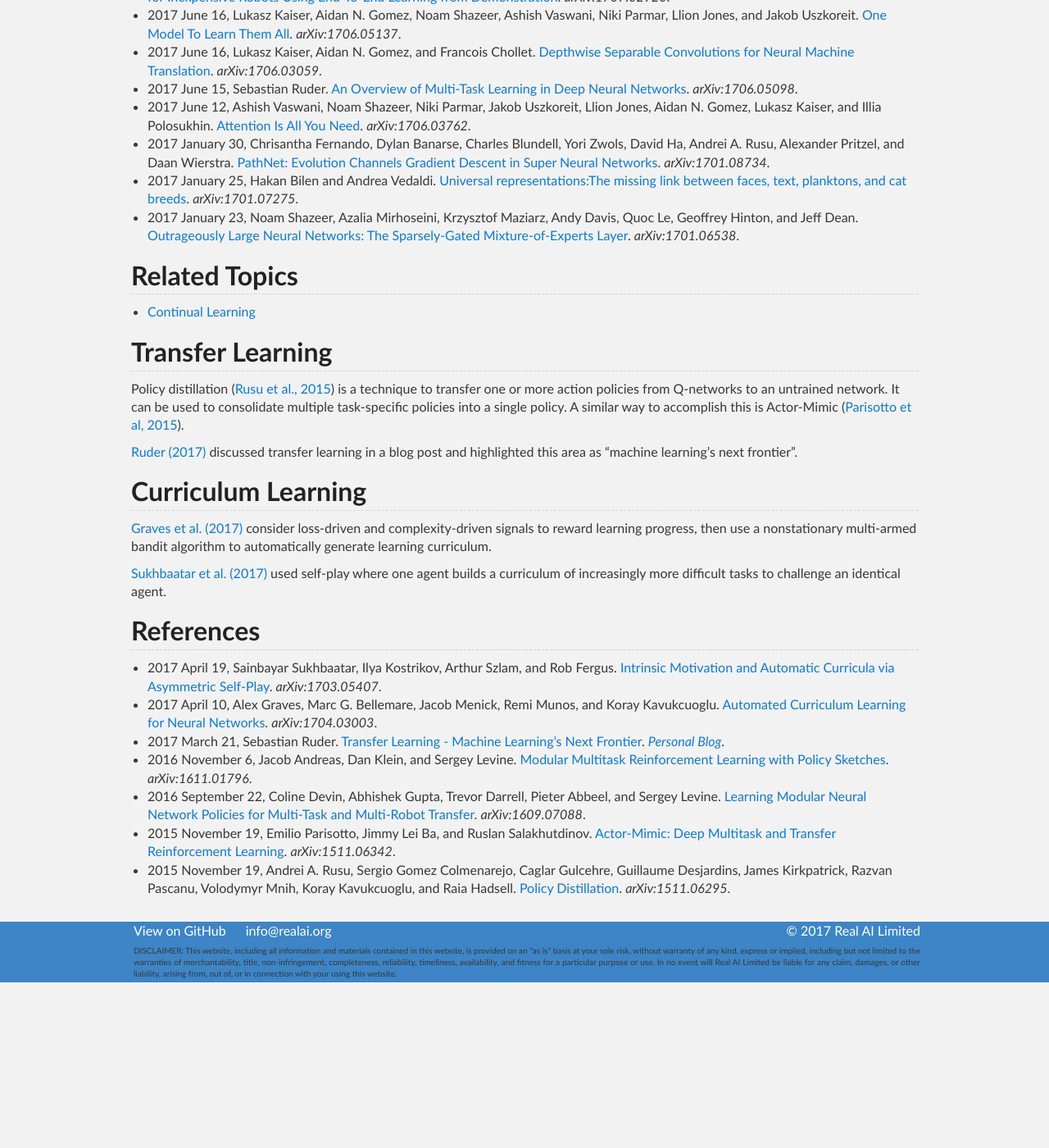
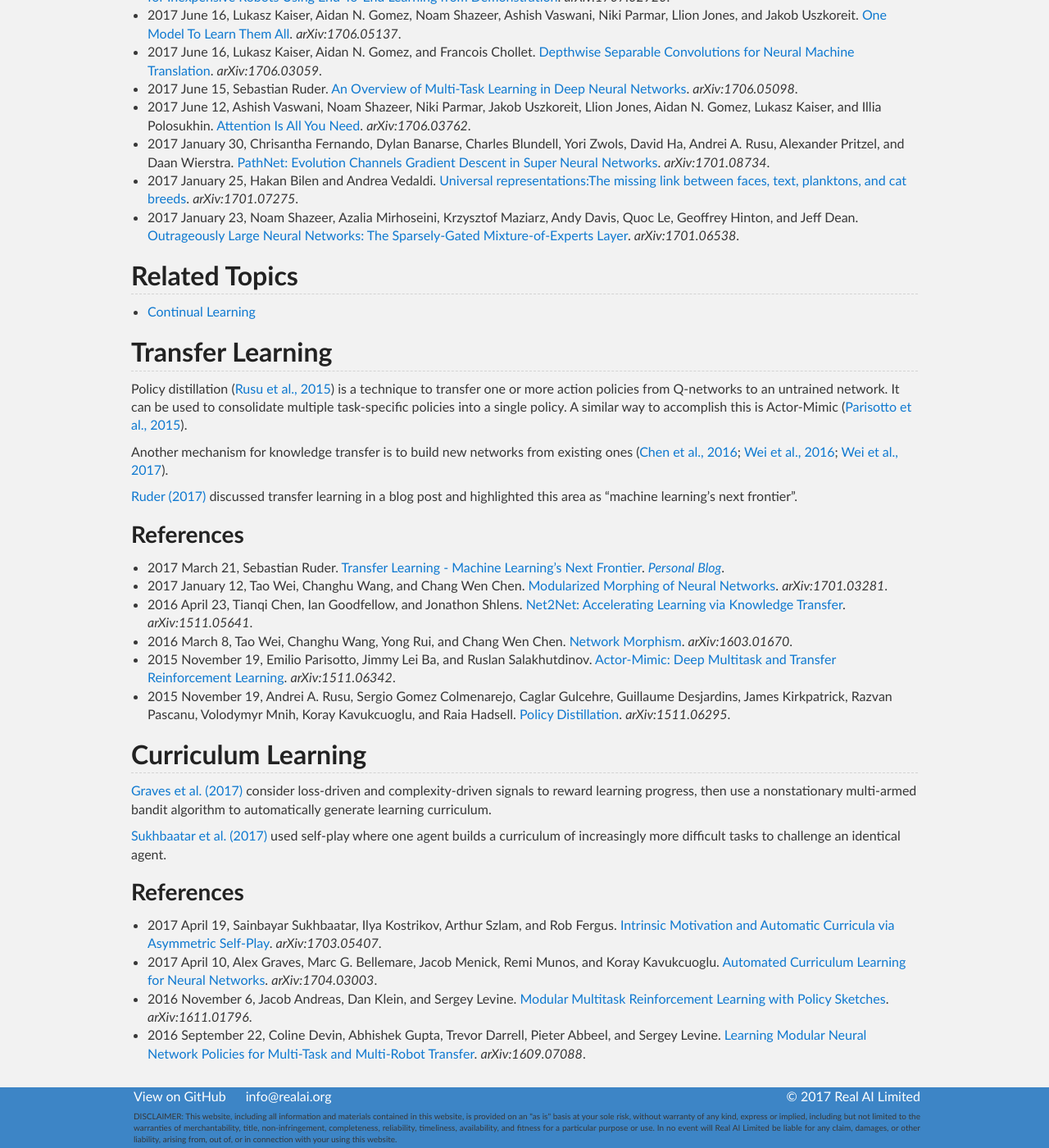
Before and after one commit to Tonywuhk/realai.org, a Jekyll site: the page built from multi-task-learning.md, in a window 1280 px wide and 1400 px high, scrolled down 523 px. Shown: the whole window at 82% size. Built offline with Jekyll 4.4.1, drawn with Linux system fonts in a browser that asks for light colours; our own code applies the rules of GitHub Pages for plain Markdown files; comment, search, counter and statistics services are not loaded; the repository's description, which GitHub fills in, is left out; before the commit the page ends 1721 px from its top, so only the background shows below that.

Commit message:
Add papers on network transformations

```diff
--- a/multi-task-learning.md
+++ b/multi-task-learning.md
@@ -26,9 +26,20 @@ A standard deep neural network can learn very different visual domains simultane
 
 ## Transfer Learning
 
-Policy distillation ([Rusu et al., 2015](https://arxiv.org/abs/1511.06295)) is a technique to transfer one or more action policies from Q-networks to an untrained network. It can be used to consolidate multiple task-specific policies into a single policy. A similar way to accomplish this is Actor-Mimic ([Parisotto et al, 2015](https://arxiv.org/abs/1511.06342)).
+Policy distillation ([Rusu et al., 2015](https://arxiv.org/abs/1511.06295)) is a technique to transfer one or more action policies from Q-networks to an untrained network. It can be used to consolidate multiple task-specific policies into a single policy. A similar way to accomplish this is Actor-Mimic ([Parisotto et al., 2015](https://arxiv.org/abs/1511.06342)).
+
+Another mechanism for knowledge transfer is to build new networks from existing ones ([Chen et al., 2016](https://arxiv.org/abs/1511.05641); [Wei et al., 2016](https://arxiv.org/abs/1603.01670); [Wei et al., 2017](https://arxiv.org/abs/1701.03281)).
 
 [Ruder (2017)](http://sebastianruder.com/transfer-learning/) discussed transfer learning in a blog post and highlighted this area as "machine learning's next frontier".
+
+### References
+
+* 2017 March 21, Sebastian Ruder. [Transfer Learning - Machine Learning's Next Frontier](http://sebastianruder.com/transfer-learning/). *[Personal Blog](http://sebastianruder.com/#open)*.
+* 2017 January 12, Tao Wei, Changhu Wang, and Chang Wen Chen. [Modularized Morphing of Neural Networks](https://arxiv.org/abs/1701.03281). *arXiv:1701.03281*.
+* 2016 April 23, Tianqi Chen, Ian Goodfellow, and Jonathon Shlens. [Net2Net: Accelerating Learning via Knowledge Transfer](https://arxiv.org/abs/1511.05641). *arXiv:1511.05641*.
+* 2016 March 8, Tao Wei, Changhu Wang, Yong Rui, and Chang Wen Chen. [Network Morphism](https://arxiv.org/abs/1603.01670). *arXiv:1603.01670*.
+* 2015 November 19, Emilio Parisotto, Jimmy Lei Ba, and Ruslan Salakhutdinov. [Actor-Mimic: Deep Multitask and Transfer Reinforcement Learning](https://arxiv.org/abs/1511.06342). *arXiv:1511.06342*.
+* 2015 November 19, Andrei A. Rusu, Sergio Gomez Colmenarejo, Caglar Gulcehre, Guillaume Desjardins, James Kirkpatrick, Razvan Pascanu, Volodymyr Mnih, Koray Kavukcuoglu, and Raia Hadsell. [Policy Distillation](https://arxiv.org/abs/1511.06295). *arXiv:1511.06295*.
 
 ## Curriculum Learning
 
```
Also changed, not shown: other parts of multi-task-learning.md (+1 -4 lines), architecture-search.md (+4 -1 lines).
